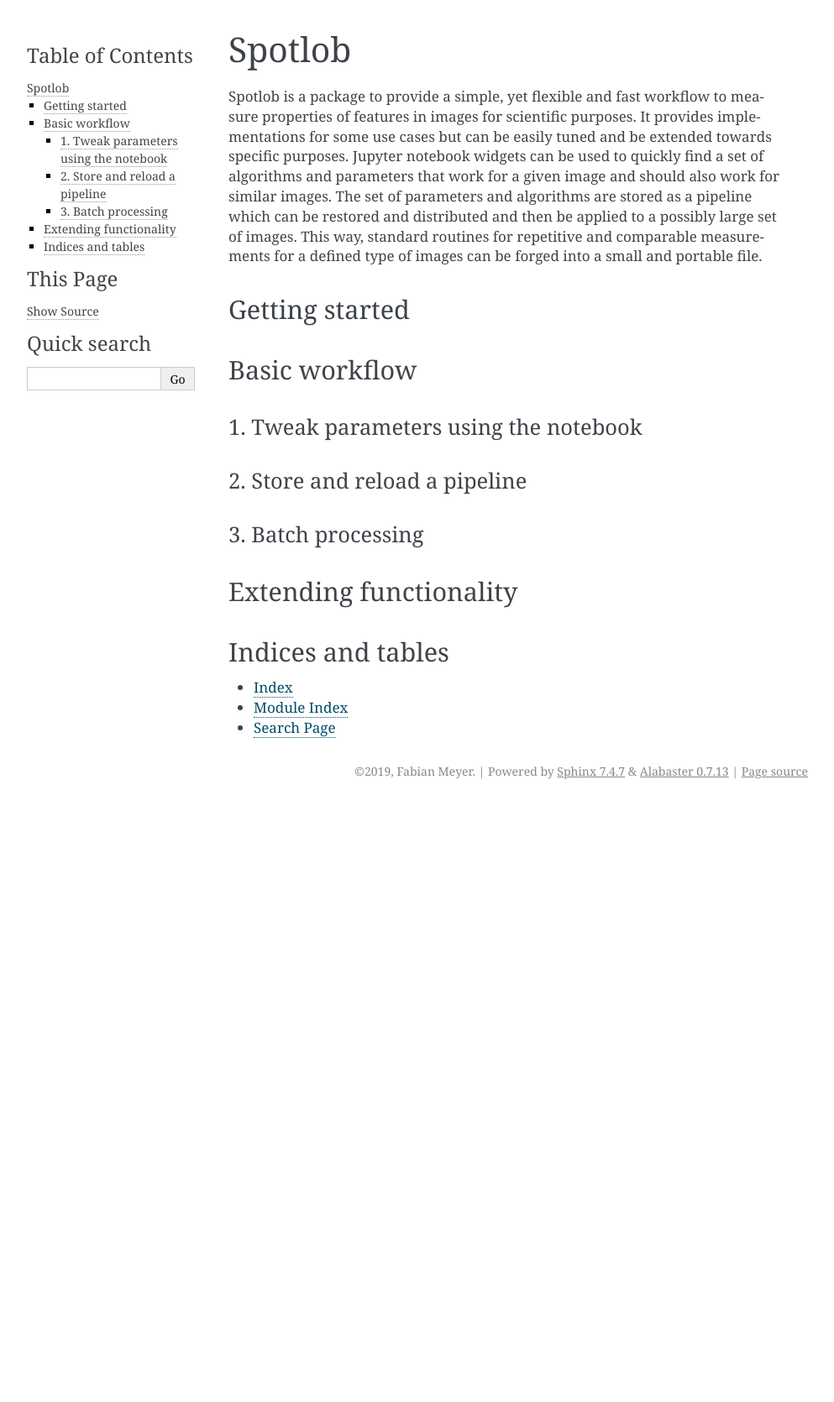
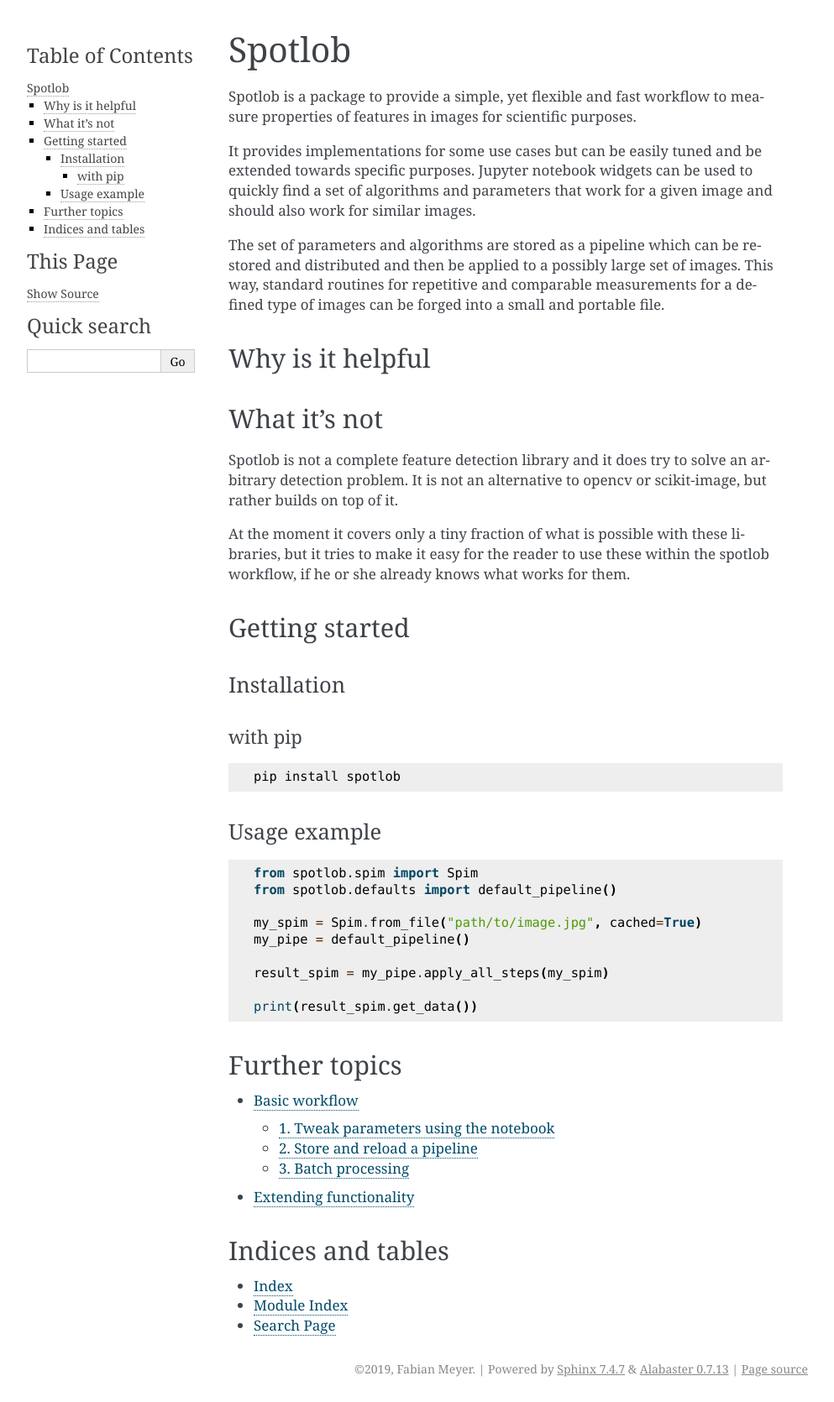
Before and after one commit to fa-me/spotlob, a Sphinx documentation site: the page built from docs/index.rst, in a window 1280 px wide. Shown: the whole page at 84% size, without its empty margins (148-1141 px from the left). Built offline with Sphinx 7.4.7, drawn with Linux system fonts in a browser that asks for light colours; before the commit the page ends 958 px from its top, so only the background shows below that.

Commit message:
improved readme

````diff
--- a/README.md
+++ b/README.md
@@ -3,11 +3,13 @@
 Spotlob is a package to provide a simple, yet flexible
 and fast workflow to measure properties of features in
 images for scientific purposes.
+
 It provides implementations for some use cases but can
 be easily tuned and be extended towards specific purposes.
 Jupyter notebook widgets can be used to quickly find a
 set of algorithms and parameters that work for a given
 image and should also work for similar images.
+
 The set of parameters and algorithms are stored as a
 pipeline which can be restored and distributed and
 then be applied to a possibly large set of images.
@@ -15,9 +17,40 @@
 measurements for a defined type of images can be forged
 into a small and portable file.
 
+## Why is it helpful
+
+
+## What it's not
+
+Spotlob is not a complete feature detection library and
+it does try to solve an arbitrary detection problem.
+It is not an alternative to opencv or scikit-image, but
+rather builds on top of it.
+
+At the moment it covers only a tiny fraction of what is possible
+with these libraries, but it tries to make it easy for the
+reader to use these within the spotlob workflow, if he or
+she already knows what works for them.
+
 ## Getting started
-## Basic workflow
-### 1. Tweak parameters using the notebook
-### 2. Store and reload a pipeline
-### 3. Batch processing
-## Extending functionality
+
+### Installation
+
+#### with pip
+```
+pip install spotlob
+```
+
+### Usage example
+
+```
+from spotlob.spim import Spim
+from spotlob.defaults import default_pipeline()
+
+my_spim = Spim.from_file("path/to/image.jpg", cached=True)
+my_pipe = default_pipeline()
+
+result_spim = my_pipe.apply_all_steps(my_spim)
+
+print(result_spim.get_data())
+```
--- /dev/null
+++ b/docs/extending_spotlob.rst
@@ -0,0 +1,2 @@
+Extending functionality
+=======================
--- a/docs/index.rst
+++ b/docs/index.rst
@@ -1,9 +1,12 @@
+.. mdinclude:: ../README.md
 
+Further topics
+--------------
 .. toctree::
    :maxdepth: 2
-   :caption: Contents:
 
-.. mdinclude:: ../README.md
+   workflow.rst
+   extending_spotlob.rst
 
 Indices and tables
 ------------------
````
Also changed, not shown: docs/workflow.rst (added, +11 -0 lines).
